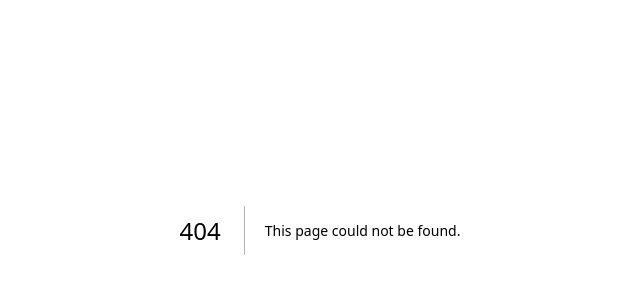
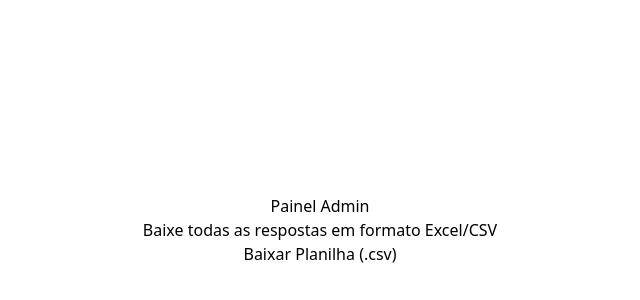
Before and after one commit to planejamentobeq-cmyk/meu-formulario-, a Next.js app: page /admin in a window 1280 px wide. Before the commit this address had no page. Shown: the part 170-470 px from the top of the page, without its empty margins (320-960 px from the left). Built offline with nearby package versions, Linux system fonts and the light colour scheme.

Commit message:
Create Admin page with export functionality

```diff
--- /dev/null
+++ b/app/admin/page.tsx
@@ -0,0 +1,13 @@
+'use client'
+
+export default function Admin() {
+  return (
+    <div style={{minHeight:'100vh',display:'flex',alignItems:'center',justifyContent:'center'}}>
+      <div style={{background:'white',borderRadius:'16px',padding:'40px',textAlign:'center'}}>
+        <h1>Painel Admin</h1>
+        <p>Baixe todas as respostas em formato Excel/CSV</p>
+        <a href="/api/export">Baixar Planilha (.csv)</a>
+      </div>
+    </div>
+  )
+}
```
